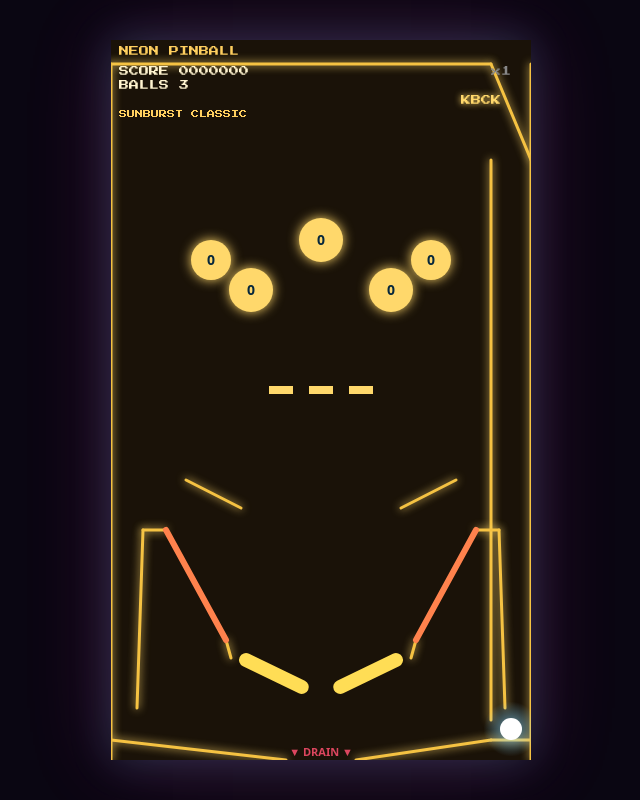
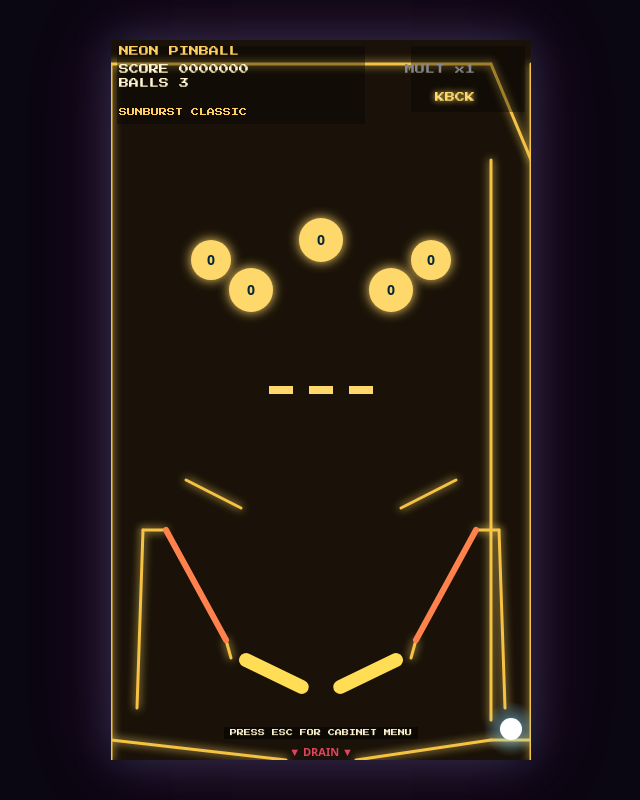
Before and after one commit to japperJ/flipper, a website: page index.html in a window 1280 px wide. Shown: the whole page, without its empty margins (319-959 px from the left). Drawn offline with Linux system fonts and the light colour scheme.

```diff
--- a/index.html
+++ b/index.html
@@ -35,6 +35,7 @@
 const DEFAULT_THEME_ID = 'sunburst-classic';
 const THEME_STORAGE_KEY = 'flipper.themeId';
 const SOUND_STORAGE_KEY = 'flipper.soundEnabled';
+const CABINET_MENU_HINT = 'PRESS ESC FOR CABINET MENU';
 
 const THEME_PACKS = {
   'sunburst-classic': {
@@ -172,6 +173,10 @@
 
 function canApplyThemeFromMenu(){
   return menu.open && paused;
+}
+
+function getCabinetMenuIndicatorText(){
+  return menu.open ? 'ESC CLOSES MENU' : CABINET_MENU_HINT;
 }
 
 function applyThemeFromMenu(themeId){
@@ -1008,31 +1013,39 @@
   ctx.globalAlpha = 1;
   ctx.textAlign = 'start';
   ctx.restore();
+
+  // HUD panels keep text readable against rails/walls and avoid top-right crowding.
+  ctx.fillStyle = 'rgba(0, 0, 0, 0.35)';
+  ctx.fillRect(6, 6, 248, 78);
+  ctx.fillRect(300, 6, 114, 66);
+
   ctx.fillStyle = palette.textAccent;
   ctx.font = "10px 'Press Start 2P', monospace";
   ctx.fillText('NEON PINBALL', 8, 16);
   ctx.fillStyle = palette.textPrimary;
-  ctx.fillText('SCORE ' + state.score.toString().padStart(7,'0'), 8, 36);
-  ctx.fillText('BALLS ' + state.balls, 8, 50);
+  ctx.fillText('SCORE ' + state.score.toString().padStart(7,'0'), 8, 34);
+  ctx.fillText('BALLS ' + state.balls, 8, 48);
   if (state.dropCycles > 0){
     ctx.fillStyle = palette.insertOn;
-    ctx.fillText('BNK x' + state.dropCycles, 8, 64);
+    ctx.fillText('BNK x' + state.dropCycles, 8, 62);
   }
+  const hudRightX = 364;
+  ctx.textAlign = 'right';
   ctx.fillStyle = state.mult > 1 ? palette.insertOn : '#888';
-  ctx.fillText('x' + state.mult, 380, 36);
+  ctx.fillText('MULT x' + state.mult, hudRightX, 34);
   if (state.saverUntil > nowSec){
     ctx.fillStyle = '#5f5';
-    ctx.fillText('SAVER', 350, 50);
+    ctx.fillText('SAVER', hudRightX, 48);
   }
   if (state.kickback){
     ctx.fillStyle = palette.bumperGlow;
     ctx.shadowColor = palette.bumperGlow; ctx.shadowBlur = 6;
-    ctx.fillText('KBCK', 350, 65);
+    ctx.fillText('KBCK', hudRightX, 62);
     ctx.shadowBlur = 0;
   } else if (state.kickbackFlash > 0){
     ctx.globalAlpha = state.kickbackFlash / 0.8;
     ctx.fillStyle = palette.bumperGlow;
-    ctx.fillText('KBCK', 350, 65);
+    ctx.fillText('KBCK', hudRightX, 62);
     ctx.globalAlpha = 1;
     state.kickbackFlash = Math.max(0, state.kickbackFlash - 1/60);
   }
@@ -1060,7 +1073,20 @@
 
   ctx.fillStyle = palette.textAccent;
   ctx.font = "8px 'Press Start 2P', monospace";
-  ctx.fillText(theme.name.toUpperCase(), 8, 78);
+  ctx.textAlign = 'start';
+  ctx.fillText(theme.name.toUpperCase(), 8, 76);
+
+  const cabinetHint = getCabinetMenuIndicatorText();
+  const hintY = CONFIG.H - 24;
+  ctx.fillStyle = palette.textPrimary;
+  ctx.font = "7px 'Press Start 2P', monospace";
+  ctx.textAlign = 'center';
+  const hintWidth = ctx.measureText(cabinetHint).width;
+  ctx.fillStyle = 'rgba(0,0,0,0.55)';
+  ctx.fillRect((CONFIG.W - hintWidth) / 2 - 6, hintY - 9, hintWidth + 12, 12);
+  ctx.fillStyle = palette.textPrimary;
+  ctx.fillText(cabinetHint, CONFIG.W/2, hintY);
+  ctx.textAlign = 'start';
 
   renderMenuOverlay();
 }
@@ -1133,6 +1159,8 @@
   restart(){ restartGame(); },
   openMenu(){ openMenu(); },
   closeMenuAndResume(){ closeMenuAndResume(); },
+  isMenuOpen(){ return menu.open; },
+  getCabinetMenuHint(){ return getCabinetMenuIndicatorText(); },
   setThemeFromMenu(id){ return applyThemeFromMenu(id); },
   setSoundFromMenu(enabled){ return applySoundFromMenu(enabled); },
   getThemeId(){ return settings.themeId; },
```
Also changed, not shown: launch.spec.js (+33 -0 lines), README.md (added), image.png (added).
